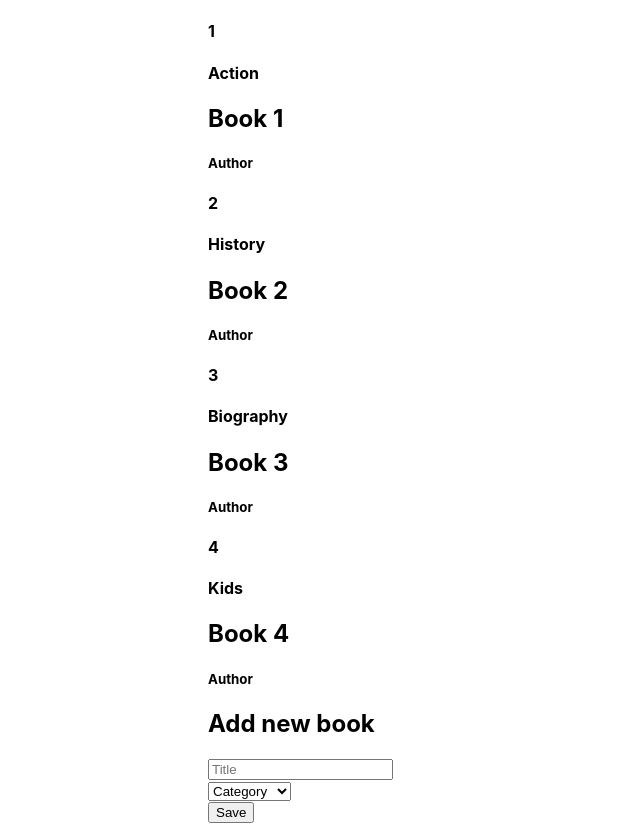
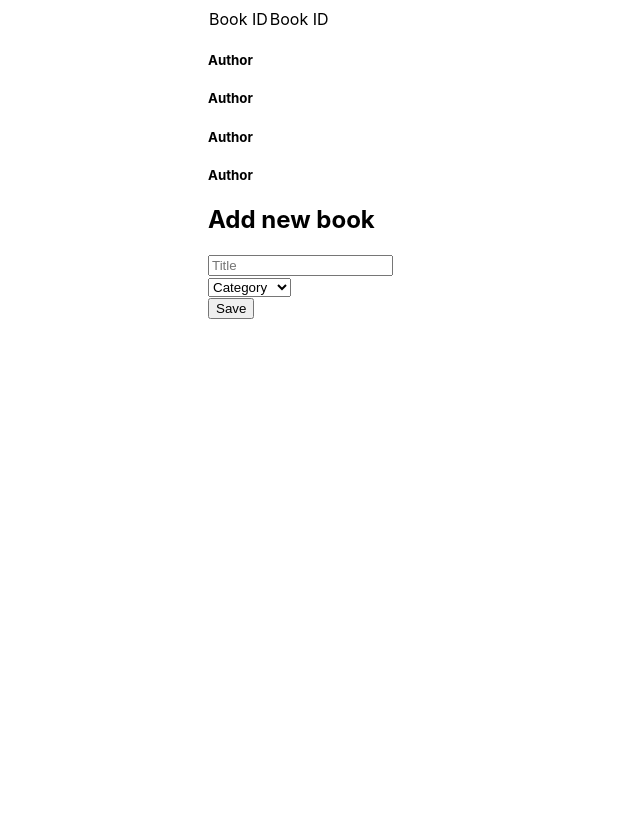
Before and after one commit to JohnHernCode/React-Redux-Bookstore-CMS, a React (Create React App) app: page / in a window 1280 px wide. Shown: the whole page, without its empty margins (0-640 px from the left). After the commit the page ends 800 px from the top, so only its background shows below. Built offline with nearby package versions, Linux system fonts and the light colour scheme.

Commit message:
Fix app.js, books.js, const for categories

```diff
--- a/src/components/App.js
+++ b/src/components/App.js
@@ -5,10 +5,8 @@ import BooksForm from '../containers/BooksForm';
 function App() {
   return (
     <div>
-      <div>
-        <BooksList />
-        <BooksForm />
-      </div>
+      <BooksList />
+      <BooksForm />
     </div>
   );
 }
--- a/src/components/Book.js
+++ b/src/components/Book.js
@@ -2,11 +2,9 @@ import React from 'react';
 import PropTypes from 'prop-types';
 
 function Book({
-  book: {
   id,
   title,
   category,
-  },
 }) {
   return (
     <div>
@@ -19,11 +17,9 @@ function Book({
 }
 
 Book.propTypes = {
-  book: PropTypes.shape({
   id: PropTypes.oneOfType([PropTypes.number, PropTypes.string]).isRequired,
   title: PropTypes.string.isRequired,
   category: PropTypes.string.isRequired,
-  }).isRequired,
 };
 
 export default Book;
--- a/src/containers/BooksForm.js
+++ b/src/containers/BooksForm.js
@@ -3,9 +3,17 @@ import PropTypes from 'prop-types';
 import { bindActionCreators } from 'redux';
 import { connect } from 'react-redux';
 import { books } from '../actions';
-import categories from '../categories';
 
 function BooksForm({ createBook }) {
+  const categories = [
+    'Action',
+    'Biography',
+    'History',
+    'Horror',
+    'Kids',
+    'Learning',
+    'Sci-Fi',
+  ];
   const [formData, setFormData] = React.useState({ title: '', category: '' });
 
   const handleChange = (e) => {
--- a/src/containers/BooksList.js
+++ b/src/containers/BooksList.js
@@ -8,6 +8,10 @@ function BooksList({
 }) {
   return (
     <section>
+      <div>
+        <td>Book ID</td>
+        <td>Book ID</td>
+      </div>
       {
           books.length > 0
             ? books.map((book) => (
```
Lines whose indentation alone changed are shown as unchanged.
